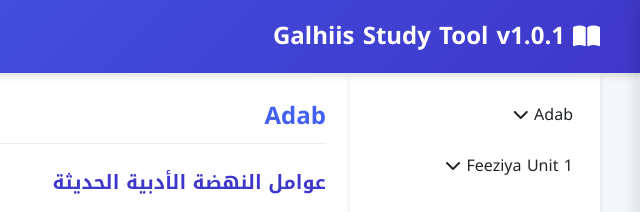
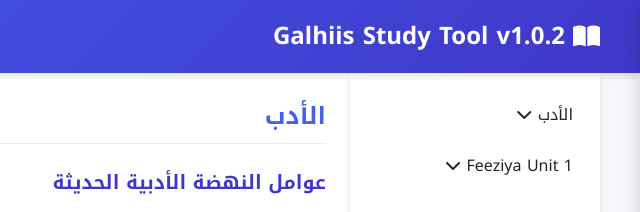
Before and after one commit to IMF777/galhiis, a plain HTML site: page index.html in a window 1280 px wide. Shown: the top 212 px of the page, 640-1280 px from the left. Drawn offline with Linux system fonts and the light colour scheme.

Commit message:
v1.0.2
Bug fixes basically

```diff
--- a/app.js
+++ b/app.js
@@ -36,6 +36,18 @@ translateBtn.style.borderRadius = 'var(--border-radius)';
 translateBtn.style.cursor = 'pointer';
 translateBtn.style.boxShadow = 'var(--box-shadow)';
 document.body.appendChild(translateBtn);
+
+// subject names
+const subjectNames = {
+    "Adab": {
+        en: "Literature",
+        ar: "الأدب"
+    },
+    "Feeziya 1": {
+        en: "Physics",
+        ar: "الفيزياء"
+    }
+};
 
 // State
 let currentSubject = null;
@@ -117,9 +129,9 @@ function renderSubjectTabs() {
 }
 
 // Helper functions for translation
-function getDisplaySubjectName(subject) {
+/*function getDisplaySubjectName(subject) {
     return isTranslated ? (translation[subject] ? Object.keys(translation).find(key => key === subject) : subject) : subject;
-}
+}*/
 
 function getDisplayTopicName(subject, index) {
     if (isTranslated && translation[subject] && translation[subject][index]) {
@@ -139,6 +151,8 @@ function loadFirstSubject() {
 // Load a subject
 function loadSubject(subject) {
     currentSubject = subject;
+
+    subjectTitle.textContent = getDisplaySubjectName(subject);
 
     // Update active subject tab
     document.querySelectorAll('.subject-tab').forEach(tab => {
@@ -212,12 +226,16 @@ function loadTopic(subject, topicIndex) {
     contentText.classList.add('fade-in');
     setTimeout(() => contentText.classList.remove('fade-in'), 500);
 
+    subjectTitle.textContent = getDisplaySubjectName(subject);
+    currentSubject = subject;
+
     // Update mobile tabs
     updateMobileTabs(subject, topicIndex);
 }
 
 // Toggle between original and translated content
 function toggleTranslation() {
+    console.log(currentSubject)
     isTranslated = !isTranslated;
 
     // Update button text
@@ -402,5 +420,12 @@ function setupEventListeners() {
     });
 }
 
+
+function getDisplaySubjectName(subject) {
+    return subjectNames[subject]
+        ? (isTranslated ? subjectNames[subject].en : subjectNames[subject].ar)
+        : subject;
+}
+
 // Initialize the app when DOM is loaded
 document.addEventListener('DOMContentLoaded', initApp);
--- a/index.html
+++ b/index.html
@@ -14,7 +14,7 @@
             <div class="header-content">
                 <div class="logo">
                     <i class="fas fa-book-open"></i>
-                    <span>Galhiis Study Tool v1.0.1</span>
+                    <span>Galhiis Study Tool v1.0.2</span>
                 </div>
                 <button class="checklist-btn" id="checklistToggle">
                     <i class="fas fa-tasks"></i>
```
